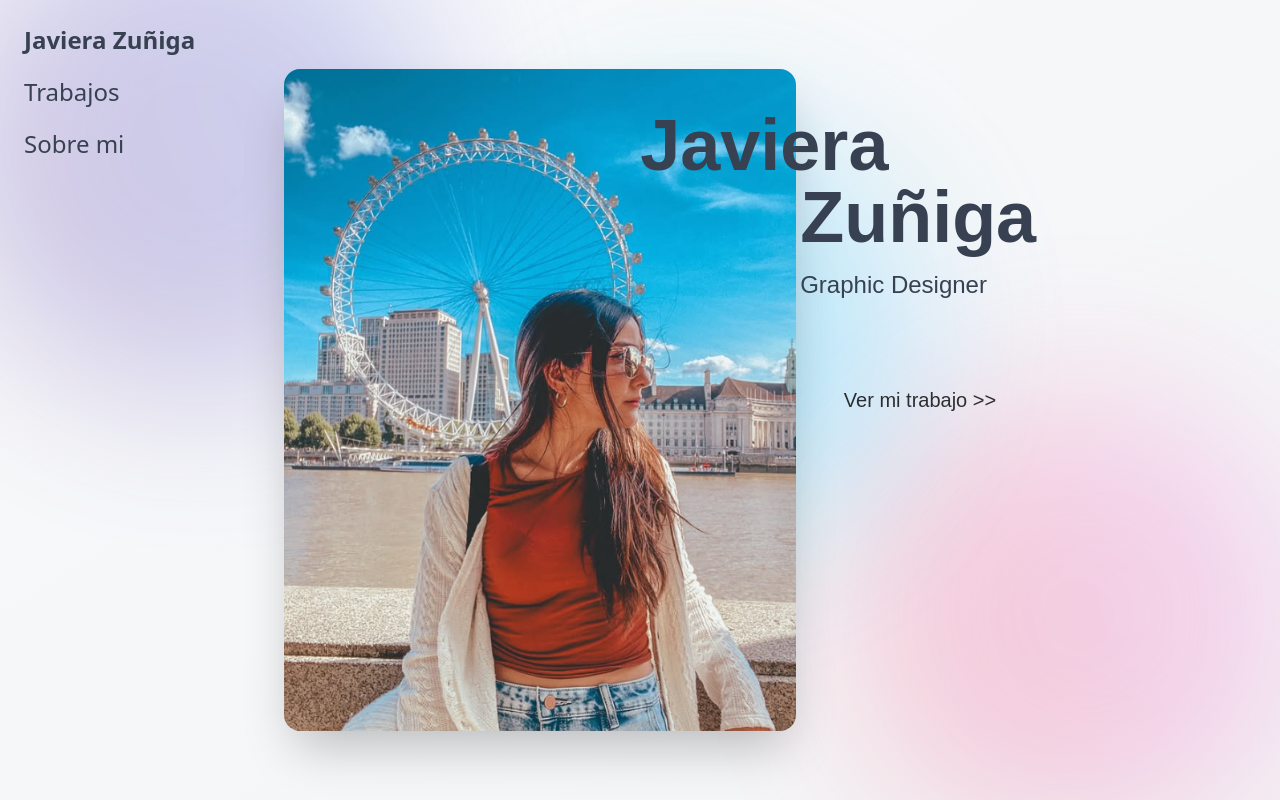
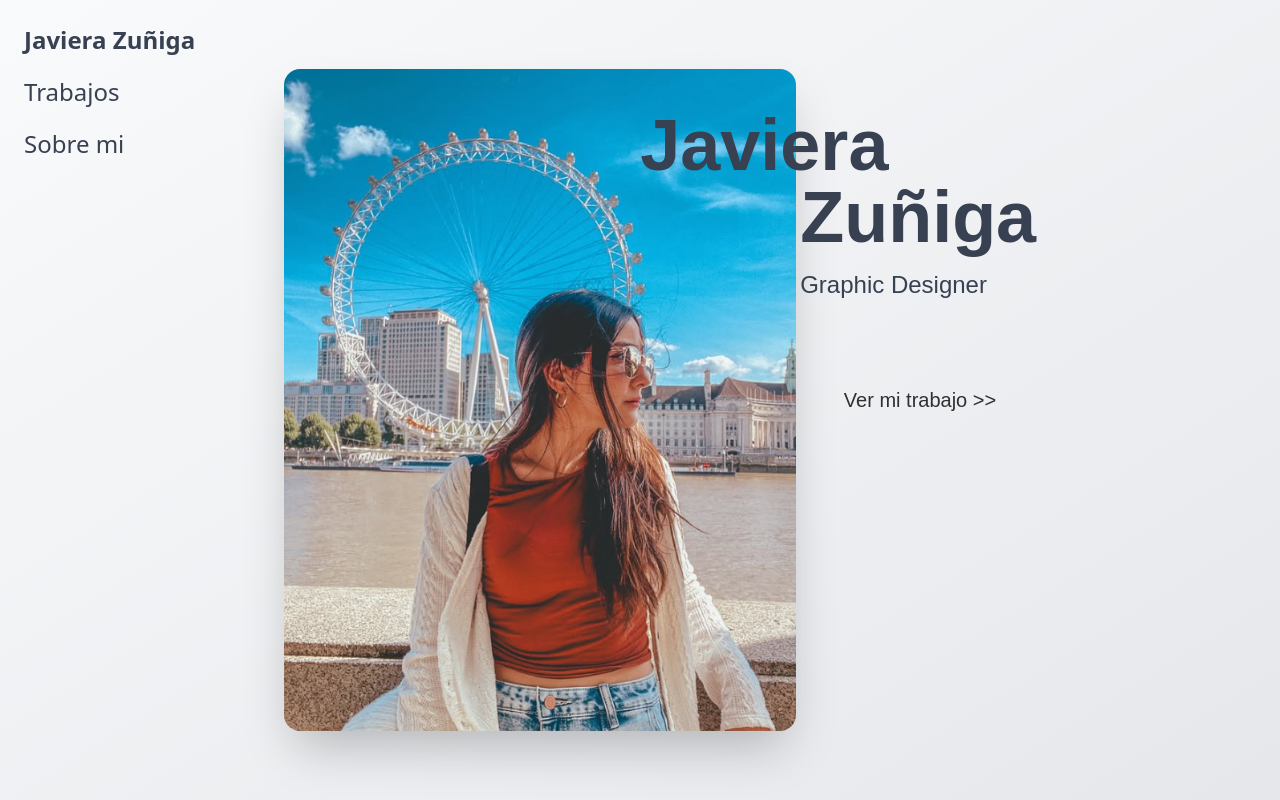
Before and after one commit to pipevera/portfolioJaviera, a Nuxt app: page / in a window 1280 px wide. Built offline with nearby package versions, Linux system fonts and the light colour scheme; a web font is replaced by a local one.

Commit message:
new test

```diff
--- a/app/app.vue
+++ b/app/app.vue
@@ -7,8 +7,19 @@
 </template>
 
 <style>
+html, body {
+  background: linear-gradient(to bottom right, #f9fafb, #e5e7eb);
+  background-attachment: fixed;
+  background-size: cover;
+  width: 100%;
+  height: 100%;
+  margin: 0;
+  padding: 0;
+}
+
 body {
-  background: #F3D5E1;
+  min-height: 100vh;
+  min-height: 100dvh;
 }
 
 .page-enter-active,
```
